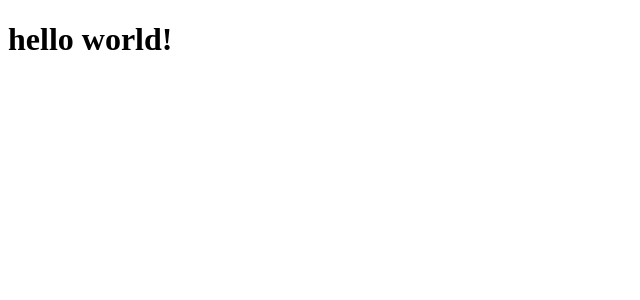
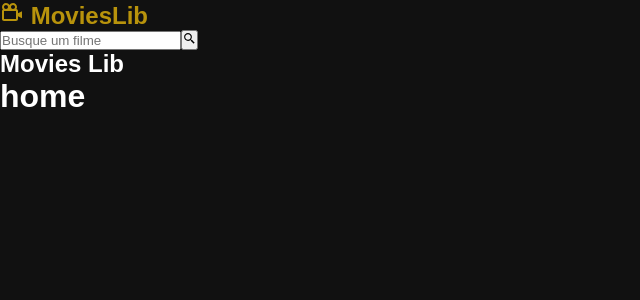
Before and after one commit to barbosadiego/react-training, a React (Vite) app in the folder movies/: page / in a window 1280 px wide. Shown: the top 300 px of the page, without its empty margins (0-640 px from the left). Built offline with nearby package versions, Linux system fonts and the light colour scheme.

Commit message:
home, movie and searc components

```diff
--- a/movies/src/App.jsx
+++ b/movies/src/App.jsx
@@ -1,13 +1,19 @@
 import React from 'react';
+import { Outlet } from 'react-router-dom';
 
 // css
-import './App.scss'
+import './App.scss';
+
+// components
+import Navbar from './components/Navbar.jsx';
 
 const App = () => {
   return (
-    <>
-      <h1>hello world!</h1>
-    </>
+    <div className="App">
+      <Navbar />
+      <h2>Movies Lib</h2>
+      <Outlet />
+    </div>
   );
 };
 
--- /dev/null
+++ b/movies/src/components/Navbar.jsx
@@ -0,0 +1,23 @@
+import React from 'react';
+import { Link } from 'react-router-dom';
+
+// icons
+import { BiCameraMovie, BiSearchAlt2 } from 'react-icons/bi'
+
+const Navbar = () => {
+  return (
+    <nav className="navbar">
+      <h2>
+        <Link to="/"> <BiCameraMovie /> MoviesLib</Link>
+      </h2>
+      <form>
+        <input type="text" placeholder='Busque um filme' />
+        <button type='submit'>
+          <BiSearchAlt2 />
+        </button>
+      </form>
+    </nav>
+  );
+};
+
+export default Navbar;
--- a/movies/src/main.jsx
+++ b/movies/src/main.jsx
@@ -1,5 +1,8 @@
 import React from 'react';
 import ReactDOM from 'react-dom/client';
+
+// css
+import './main.scss';
 
 // router
 import { BrowserRouter, Routes, Route } from 'react-router-dom';
@@ -16,7 +19,7 @@ ReactDOM.createRoot(document.getElementById('root')).render(
       <Routes>
         <Route element={<App />}>
           <Route path="/" element={<Home />} />
-          <Route path="/movie:id" element={<Movie />} />
+          <Route path="/movie/:id" element={<Movie />} />
           <Route path="/search" element={<Search />} />
         </Route>
       </Routes>
--- /dev/null
+++ b/movies/src/main.scss
@@ -0,0 +1,21 @@
+*{
+  font-family: Arial, Helvetica, sans-serif;
+  margin: 0;
+  padding: 0;
+  box-sizing: border-box;
+}
+
+body{
+  background-color: #111;
+  color: #fff;
+}
+
+a{
+  text-decoration: none;
+  color: #f7d354;
+  transition: .5s;
+
+  &:hover{
+    color: #b8930c;
+  }
+}
```
